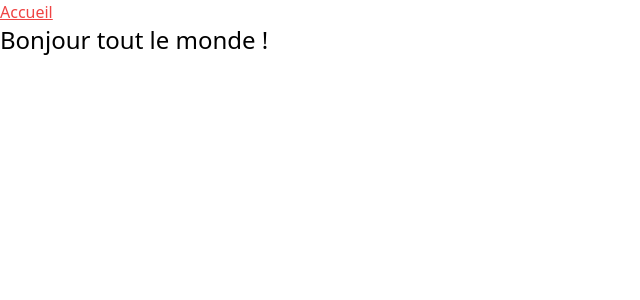
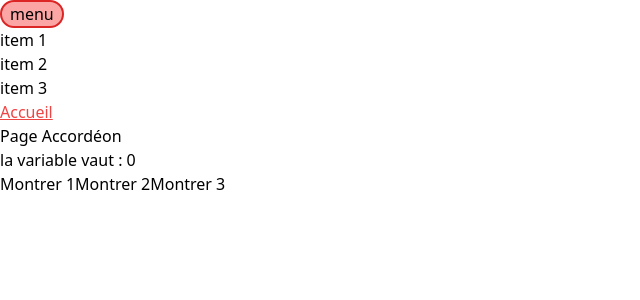
Before and after one commit to MMI-SAE-203/r213-2024-pracht-tp1-tasnimkbl, a Vue app: page / in a window 1280 px wide. Shown: the top 300 px of the page, without its empty margins (0-640 px from the left). Built offline with nearby package versions, Linux system fonts and the light colour scheme.

Commit message:
ajout html du menu

```diff
--- a/src/App.vue
+++ b/src/App.vue
@@ -9,6 +9,17 @@ onErrorCaptured((err, instance, info) => {
 </script>
 
 <template>
+  <button aria-controls="mainNav" aria-expanded="true" class="rounded-full border-2 border-red-600 bg-red-300 px-2">
+    menu
+  </button>
+  <!-- nav#mainNav>ul>li*3>a[href="#"]{item $} -->
+  <nav id="mainNav">
+    <ul>
+      <li><a href="#">item 1</a></li>
+      <li><a href="#">item 2</a></li>
+      <li><a href="#">item 3</a></li>
+    </ul>
+  </nav>
   <header>
     <nav>
       <ul>
--- a/src/pages/index.vue
+++ b/src/pages/index.vue
@@ -1,8 +1,16 @@
 <script setup lang="ts">
-const maVar = true
+import { ref } from 'vue';
+
+const maVar = ref(0)
 </script>
 
 <template>
-  <h1 v-show="maVar"
-  class="text-2xl">Bonjour tout le monde !</h1>
+  <p>Page Accordéon</p>
+  <p>la variable vaut : {{ maVar }} </p>
+  <button @click="maVar = maVar === 1 ? 0 : 1">Montrer 1</button>
+  <h1 v-show="maVar === 1" class="text-2xl">Contenu de 1</h1>
+  <button @click="maVar = maVar === 2 ? 0 : 2">Montrer 2</button>
+  <h1 v-show="maVar === 2" class="text-2xl">Contenu de 2</h1>
+  <button @click="maVar = maVar === 3 ? 0 : 3">Montrer 3</button>
+  <h1 v-show="maVar === 3" class="text-2xl">Contenu de 3</h1>
 </template>
```
